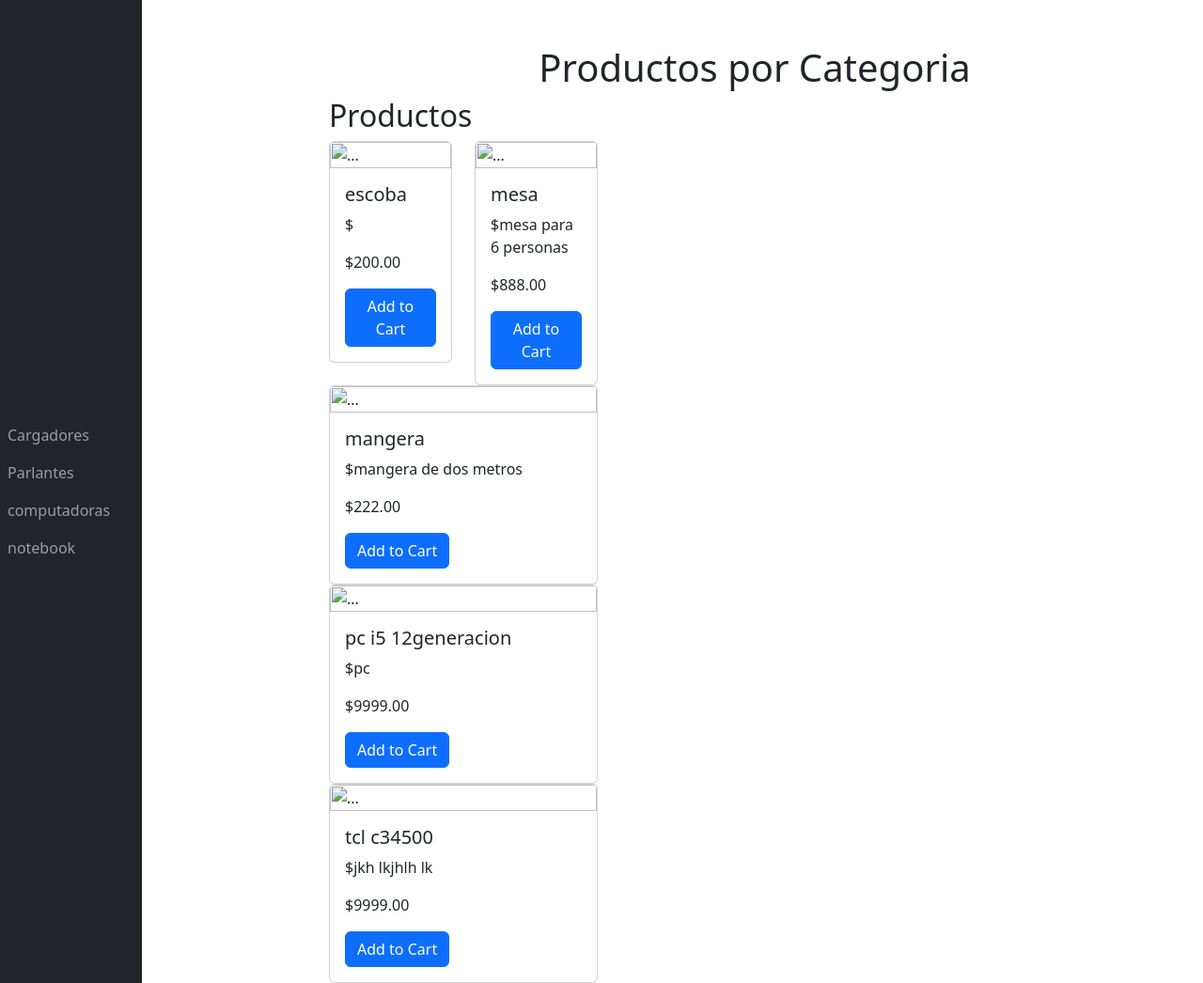
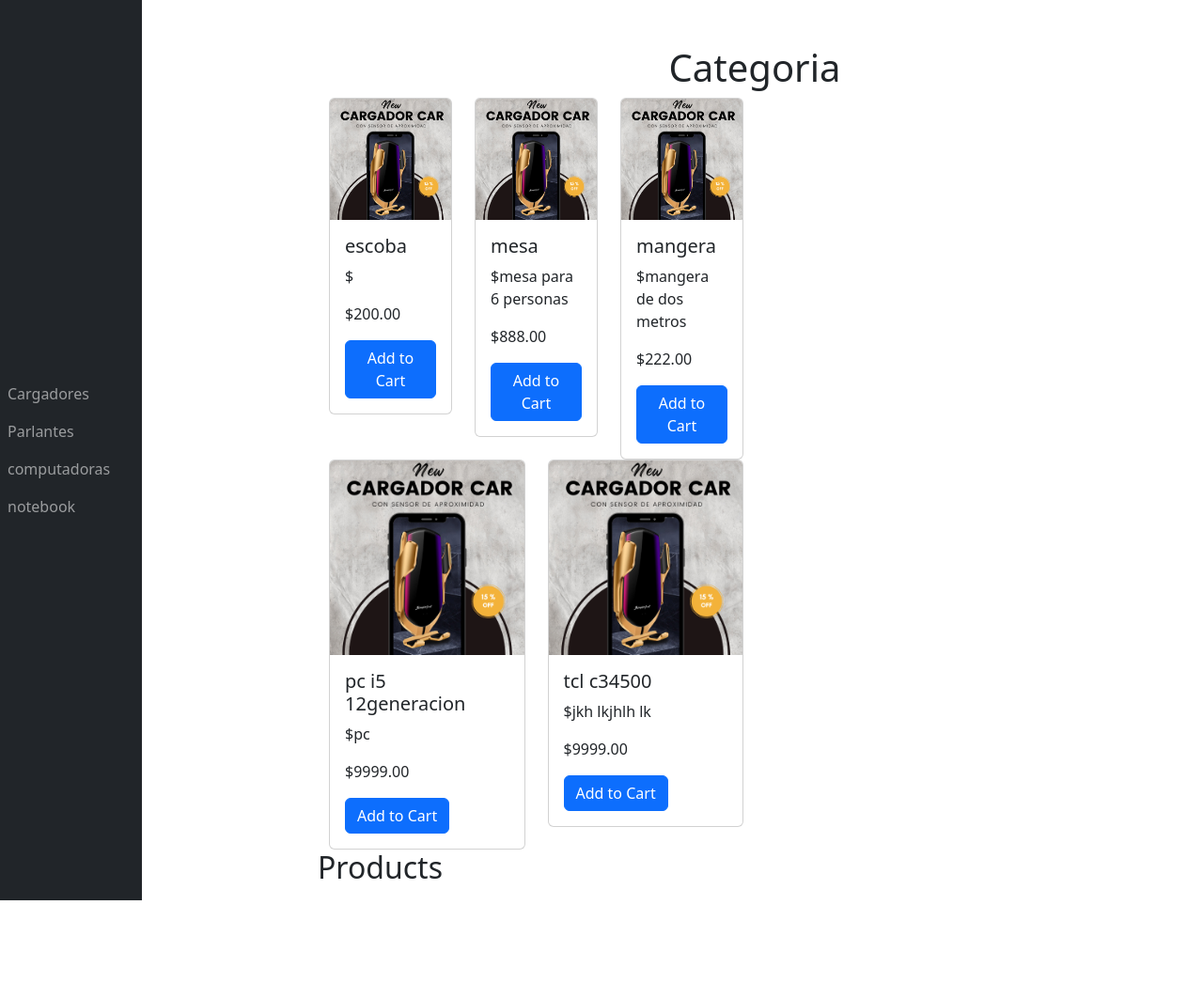
Before and after one commit to dert98/carrito, a PHP site: page /principal.php in a window 1280 px wide. Shown: the whole page at 94% size. After the commit the page ends 958 px from the top, so only its background shows below. Run offline with PHP 8.4, Linux system fonts and the light colour scheme; data comes from the database, SQL or seed files in the repository.

Commit message:
img folder restructuring
img folder restructuring with the creation of subfolders when creating a product

```diff
--- /dev/null
+++ b/lateral.php
@@ -0,0 +1,36 @@
+<!DOCTYPE html>
+<html lang="en">
+<head>
+    <meta charset="UTF-8">
+    <meta name="viewport" content="width=device-width, initial-scale=1.0">
+    <title>Document</title>
+</head>
+<body>
+    <nav class="navbar h-100 w-50 navbar-expand-md navbar-dark bg-dark flex-md-column flex-row align-items-start">
+        <!-- Botón de hamburguesa para dispositivos pequeños -->
+        <button class="navbar-toggler" type="button" data-bs-toggle="collapse" data-bs-target="#sidebar">
+            <span class="navbar-toggler-icon"></span>
+        </button>
+
+        <!-- Contenido de la barra lateral -->
+        <div class="collapse navbar-collapse" id="sidebar">
+            <ul class="navbar-nav flex-column">
+                <!-- Iterar sobre todas las categorías y mostrarlas como elementos de menú -->
+                <?php
+                include 'conec.php'; // Incluir el archivo de conexión a la base de datos
+                $sql = "SELECT * FROM categorias";
+                $result = $conn->query($sql);
+
+                if ($result->num_rows > 0) {
+                    while($row = $result->fetch_assoc()) {
+                        echo '<li class="nav-item"><a class="nav-link" href="/carrito/?categoria_id='.$row["id"].'">'.$row["nombre"].'</a></li>';
+                    }
+                } else {
+                    echo "0 resultados";
+                }
+                ?>
+            </ul>
+        </div>
+    </nav>
+</body>
+</html>
--- a/principal.php
+++ b/principal.php
@@ -1,32 +1,9 @@
      <div class="row">
             <!-- Barra lateral -->
             <div class="col-md-3">
-                <nav class="navbar h-100 w-50 navbar-expand-md navbar-dark bg-dark flex-md-column flex-row align-items-start">
-                    <!-- Botón de hamburguesa para dispositivos pequeños -->
-                    <button class="navbar-toggler" type="button" data-bs-toggle="collapse" data-bs-target="#sidebar">
-                        <span class="navbar-toggler-icon"></span>
-                    </button>
-
-                    <!-- Contenido de la barra lateral -->
-                    <div class="collapse navbar-collapse" id="sidebar">
-                        <ul class="navbar-nav flex-column">
-                            <!-- Iterar sobre todas las categorías y mostrarlas como elementos de menú -->
-                            <?php
-                            include 'conec.php'; // Incluir el archivo de conexión a la base de datos
-                            $sql = "SELECT * FROM categorias";
-                            $result = $conn->query($sql);
-
-                            if ($result->num_rows > 0) {
-                                while($row = $result->fetch_assoc()) {
-                                    echo '<li class="nav-item"><a class="nav-link" href="/carrito/?categoria_id='.$row["id"].'">'.$row["nombre"].'</a></li>';
-                                }
-                            } else {
-                                echo "0 resultados";
-                            }
-                            ?>
-                        </ul>
-                    </div>
-                </nav>
+            <?php
+                include 'lateral.php';
+            ?>
             </div>
             <!-- Contenido principal -->
             <div class="col-md-9">
--- a/vista_productos.php
+++ b/vista_productos.php
@@ -9,7 +9,7 @@
 <body>
 <div class="container" id="app">
     <div class="container">
-        <h1 class="mt-5 text-center">Productos por
+        <h1 class="mt-5 text-center">
             <?php
                 if (!isset($_GET['categoria_id']) || empty($_GET['categoria_id'])) {
                     echo "Categoria";
@@ -25,13 +25,12 @@
 
             ?>
         </h1>
-        <div class="row row-cols-1 row-cols-md-3 g-4">
+        <div class="row row-cols-md-2">
             <div id='app'>
-                <h2>Productos</h2>
                 <div class="row">
                     <div class="col" v-for="product in products" :key="product.id">
                         <div class="card">
-                            <img :src="product.image" class="card-img-top" alt="...">
+                            <img src="./img/p_1/1.webp" class="card-img-top" alt="...">
                             <div class="card-body">
                                 <h5 class="card-title">{{ product.nombre }}</h5>
                                 <p class="card-text">${{ product.descripcion }}</p>
@@ -43,6 +42,14 @@
                 </div>
             </div>
         </div>
+    </div>
+    <div>
+        <h2>Products</h2>
+        <ul>
+            <li v-for="product in cart" :key="product.id">
+            {{ product.id }} - {{ product.nombre }} - ${{ product.descripcion }}- ${{ product.precio }}
+            </li>
+        </ul>
     </div>
     <script src="https://cdn.jsdelivr.net/npm/vue@2"></script>
     <script src="https://cdn.jsdelivr.net/npm/axios/dist/axios.min.js"></script>
```
Also changed, not shown: carrito.php (+2 -15 lines), img/p_1/1.webp (added).
